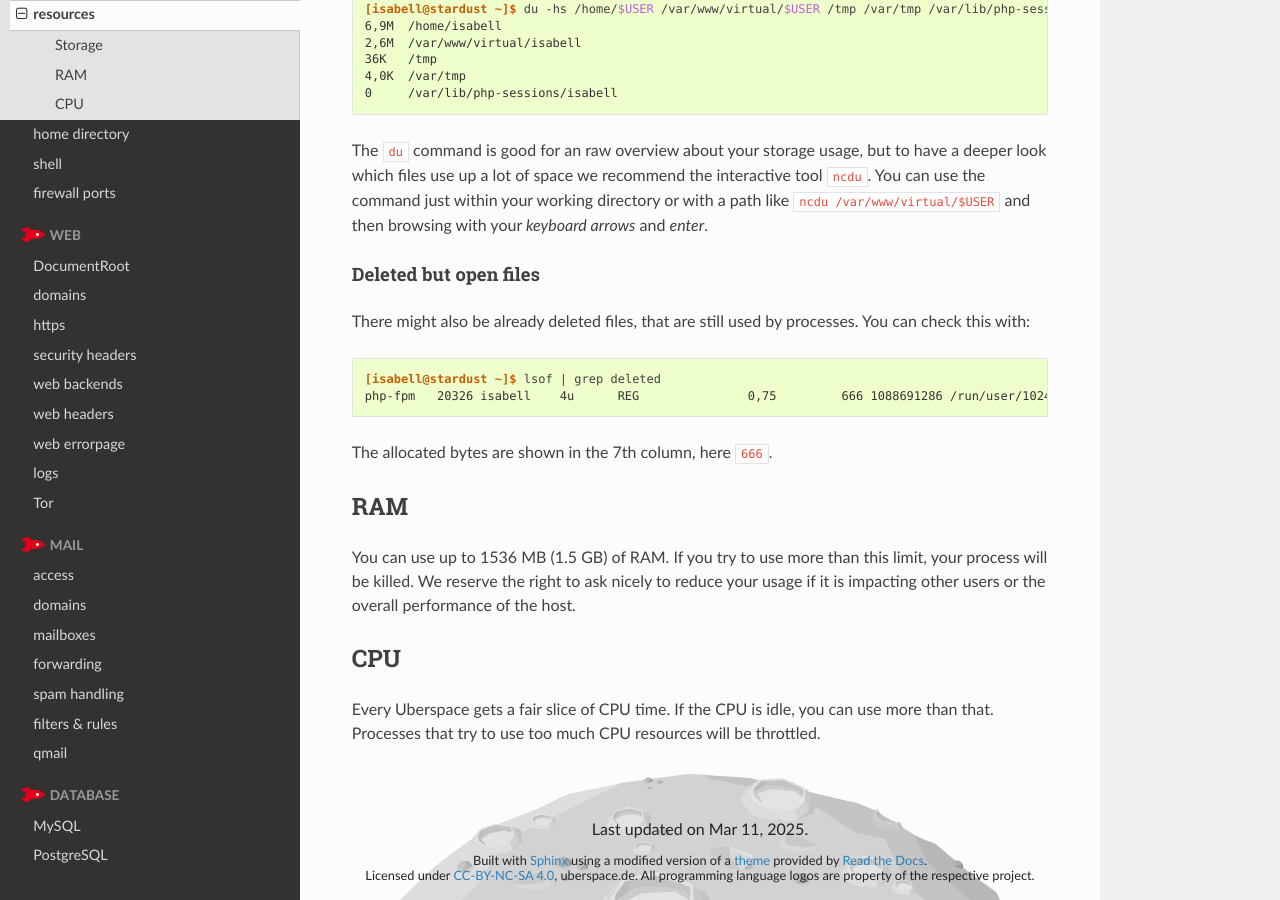
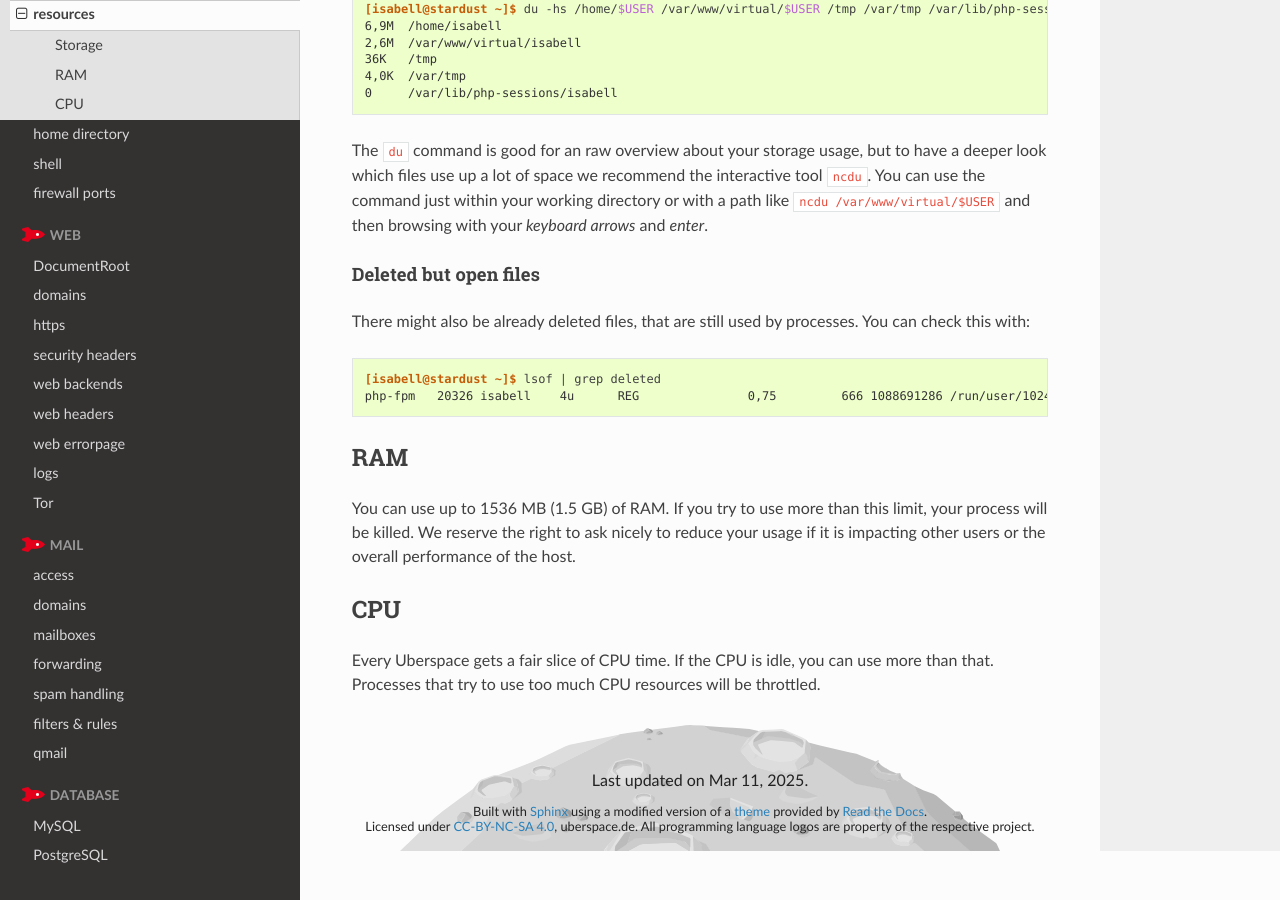
Before and after one commit to Uberspace/manual, a Sphinx documentation site: the page built from source/basics-resources.rst, in a window 1280 px wide and 900 px high, scrolled down 1087 px. Built offline with Sphinx 7.4.7 and the Read the Docs theme 3.1.0, drawn with Linux system fonts in a browser that asks for light colours; pages that are not in the unit, such as notebooks, are missing from menus.

Commit message:
Update basics-resources.rst (#582)
rm wrong hint

```diff
--- a/source/basics-resources.rst
+++ b/source/basics-resources.rst
@@ -60,8 +60,6 @@ There might also be already deleted files, that are still used by processes. You
   [isabell@stardust ~]$ lsof | grep deleted
   php-fpm   20326 isabell    4u      REG               0,75         666 1088691286 /run/user/1024/.ZendSem.s2qmkH (deleted)
 
-The allocated bytes are shown in the 7th column, here ``666``.
-
 .. _ram:
 
 RAM
```
